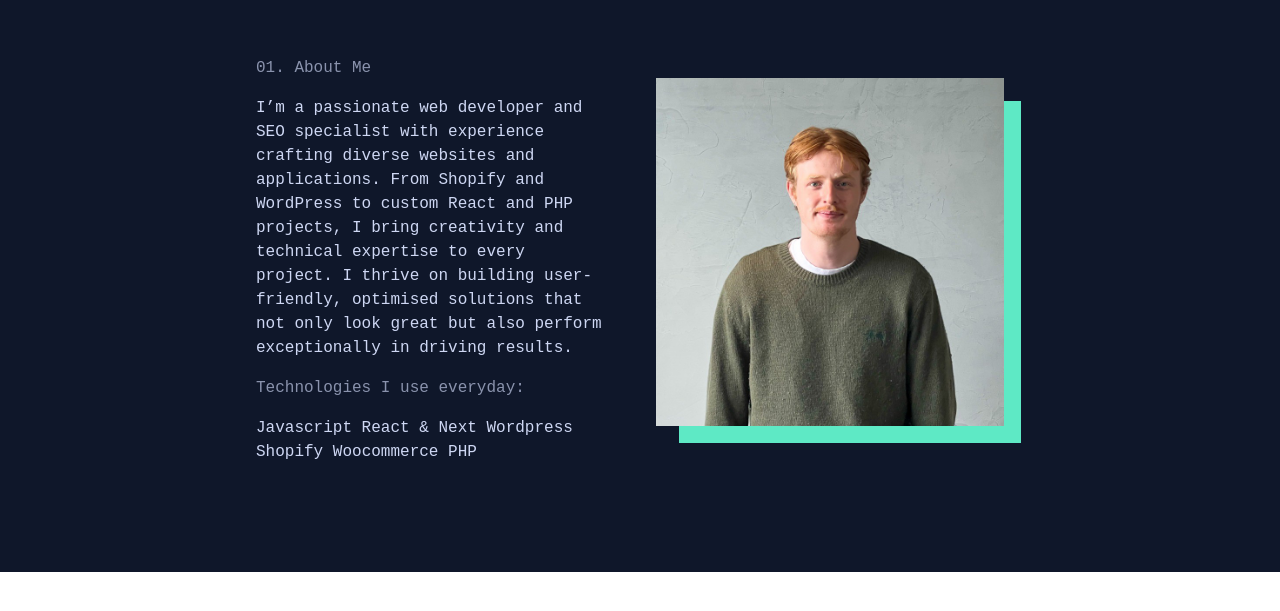
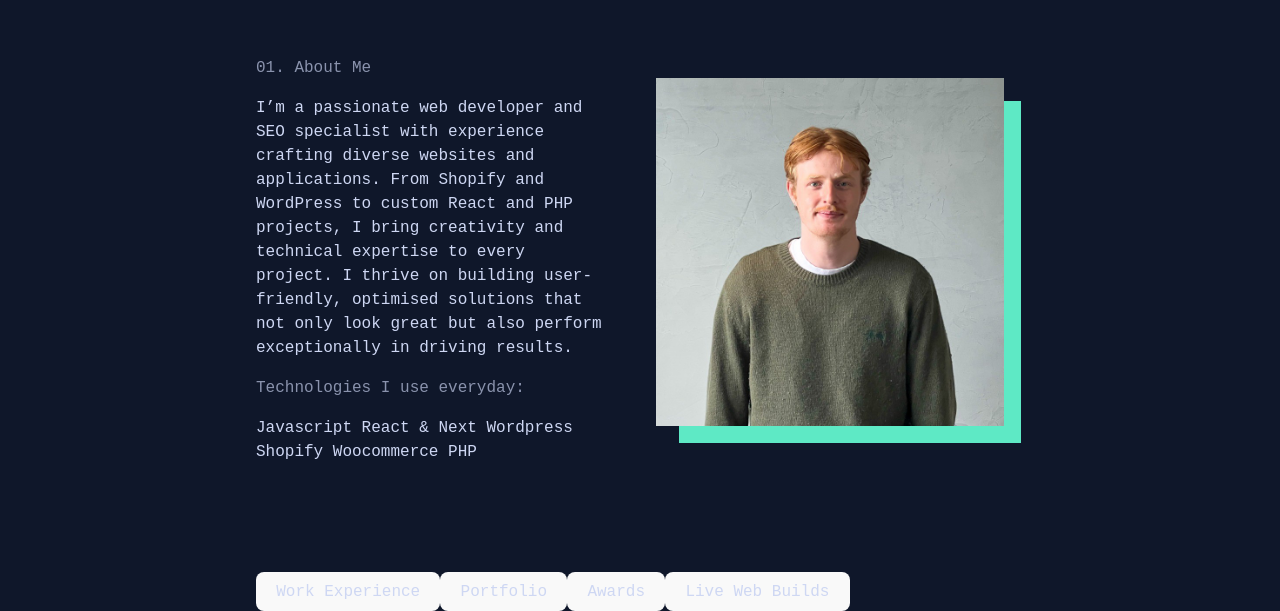
Before and after one commit to Malzacher/react-portfolio, a React (Vite) app: page / in a window 1280 px wide. Shown: the part 779-1390 px from the top of the page. Before the commit the page ends 1351 px from the top, so only its background shows below. Built offline with nearby package versions, Linux system fonts and the light colour scheme.

Commit message:
Creating Experience Component

```diff
--- /dev/null
+++ b/components/Experience.jsx
@@ -0,0 +1,19 @@
+export default function Experience() {
+  function manageContent(buttonClick) {
+    console.log(buttonClick);
+  }
+
+  return (
+    <div className="experience-container">
+      <div className="buttons">
+        <button onClick={() => manageContent("Work Experience")}>
+          Work Experience
+        </button>
+        <button>Portfolio</button>
+        <button>Awards</button>
+        <button>Live Web Builds</button>
+      </div>
+      <div className="content-section"></div>
+    </div>
+  );
+}
--- a/src/App.jsx
+++ b/src/App.jsx
@@ -2,6 +2,7 @@ import "./App.css";
 import Navigation from "../components/Navigation.jsx";
 import Hero from "../components/Hero.jsx";
 import About from "../components/About.jsx";
+import Experience from "../components/Experience.jsx";
 
 function App() {
   return (
@@ -10,6 +11,7 @@ function App() {
       <div className="wrapper">
         <Hero />
         <About />
+        <Experience/>
       </div>
     </>
   );
```
